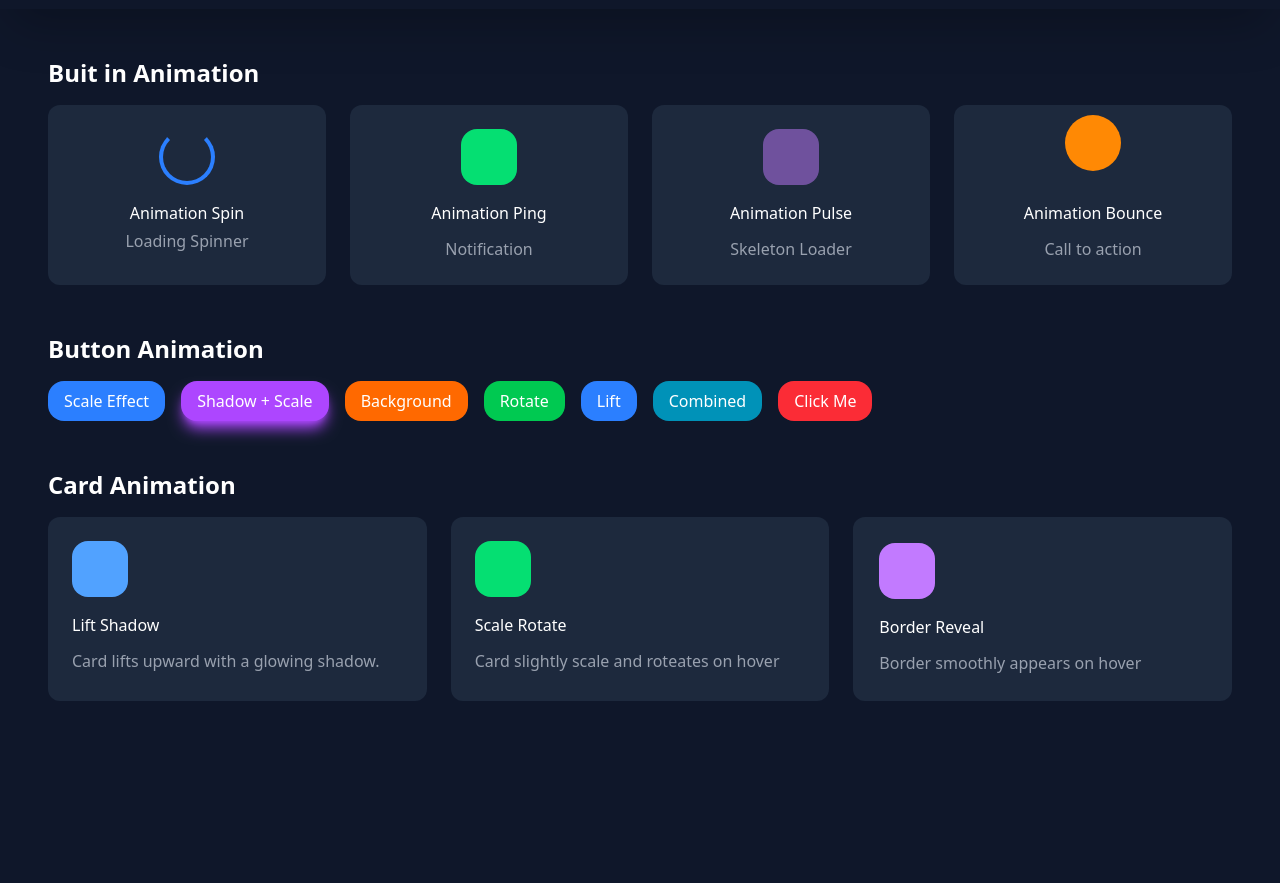
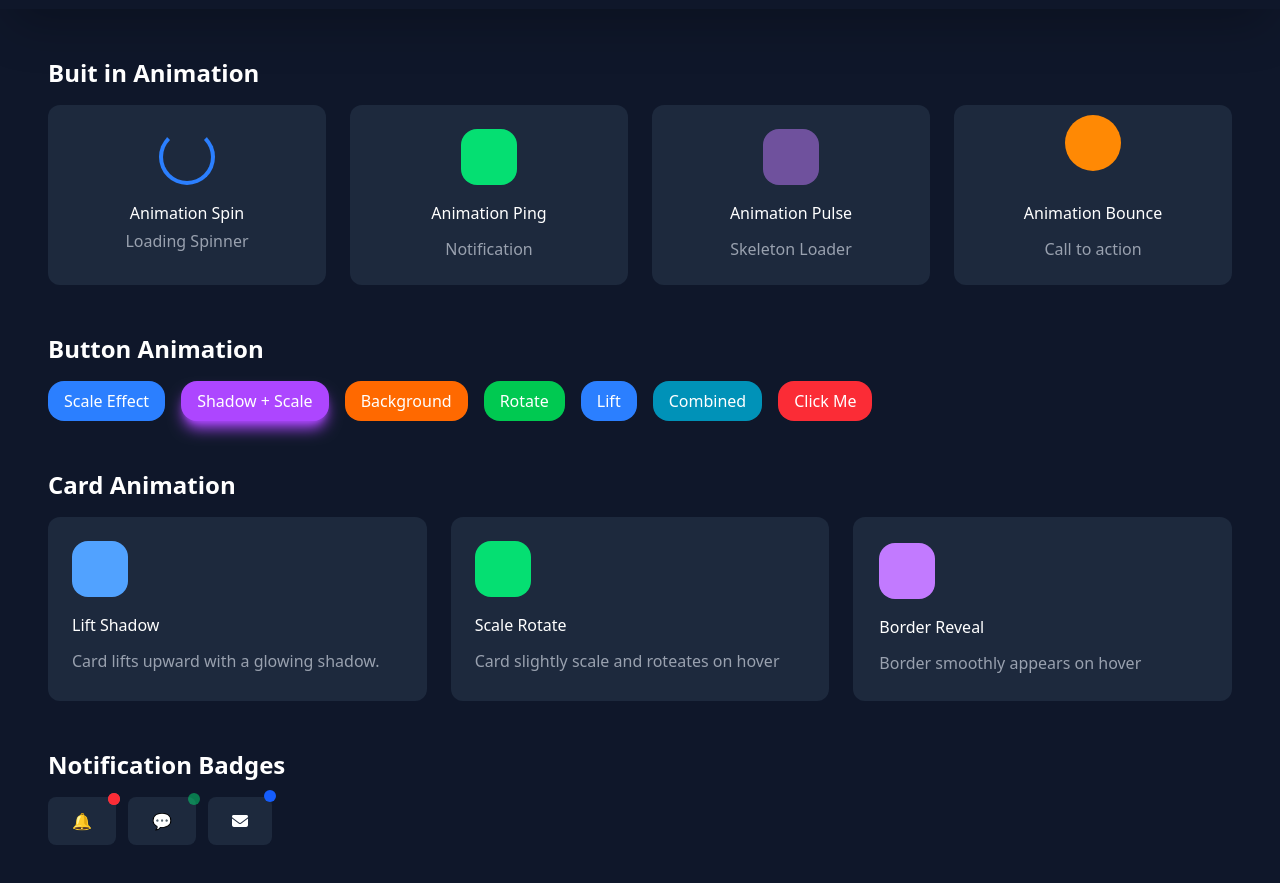
Before and after one commit to Sushant305/tailwind_project_animation, a website: page index.html in a window 1280 px wide. Shown: the part 83-966 px from the top of the page. Before the commit the page ends 832 px from the top, so only its background shows below. Drawn offline with Linux system fonts and the light colour scheme.

Commit message:
notifiction done

```diff
--- a/index.html
+++ b/index.html
@@ -5,6 +5,7 @@
     <meta charset="UTF-8">
     <meta name="viewport" content="width=device-width, initial-scale=1.0">
     <link rel="stylesheet" href="./output.css">
+    <link rel="stylesheet" href="https://cdnjs.cloudflare.com/ajax/libs/font-awesome/6.7.2/css/all.min.css">
     <title>Document</title>
 </head>
 
@@ -70,7 +71,8 @@
         </h2>
         <div class="flex gap-4">
 
-            <button class="bg-blue-500 px-4 py-2 rounded-2xl hover:scale-110 transition-transform duration-300 ease-in-out">
+            <button
+                class="bg-blue-500 px-4 py-2 rounded-2xl hover:scale-110 transition-transform duration-300 ease-in-out">
                 Scale Effect
             </button>
 
@@ -82,11 +84,13 @@
                 Shadow + Scale
             </button>
 
-            <button class="bg-orange-500 px-4 py-2 rounded-2xl hover:bg-green-400 transition-colors duration-300 ease-in-out">
+            <button
+                class="bg-orange-500 px-4 py-2 rounded-2xl hover:bg-green-400 transition-colors duration-300 ease-in-out">
                 Background
             </button>
 
-            <button class="bg-green-500 px-4 py-2 rounded-2xl hover:rotate-6  transition-transform duration-300 ease-in-out">
+            <button
+                class="bg-green-500 px-4 py-2 rounded-2xl hover:rotate-6  transition-transform duration-300 ease-in-out">
                 Rotate
             </button>
 
@@ -100,7 +104,8 @@
                 Combined
             </button>
 
-            <button class="bg-red-500 px-4 py-2 rounded-2xl hover:scale-90 transition-transform duration-300 ease-in-out">
+            <button
+                class="bg-red-500 px-4 py-2 rounded-2xl hover:scale-90 transition-transform duration-300 ease-in-out">
                 Click Me
             </button>
         </div>
@@ -114,19 +119,20 @@
 
         <div class="grid grid-cols-1 sm:grid-cols-2 lg:grid-cols-3 gap-6">
 
-             <div class="bg-slate-800 rounded-xl p-6 flex flex-col hover:-translate-y-3
+            <div class="bg-slate-800 rounded-xl p-6 flex flex-col hover:-translate-y-3
             hover:shadow-2xl
             hover:shadow-blue-500/30 transition-transform duration-300 ease-in-out  ">
                 <div class="h-14 w-14 bg-blue-400  rounded-2xl mb-4 "></div>
                 <h3 class="mb-3">
-                   Lift Shadow
+                    Lift Shadow
                 </h3>
                 <p class="text-gray-400">
                     Card lifts upward with a glowing shadow.
                 </p>
             </div>
 
-            <div class="bg-slate-800 rounded-xl p-6 flex flex-col hover:scale-105 hover:rotate-3 transition-all duration-300 ease-in-out">
+            <div
+                class="bg-slate-800 rounded-xl p-6 flex flex-col hover:scale-105 hover:rotate-3 transition-all duration-300 ease-in-out">
                 <div class="h-14 w-14 bg-green-400 rounded-2xl mb-4"></div>
                 <h3 class="mb-3">
                     Scale Rotate
@@ -136,7 +142,8 @@
                 </p>
             </div>
 
-            <div class="bg-slate-800 rounded-xl p-6 flex flex-col border-2 border-transparent hover:border-purple-500 transition-all duration-300 ease-in-out">
+            <div
+                class="bg-slate-800 rounded-xl p-6 flex flex-col border-2 border-transparent hover:border-purple-500 transition-all duration-300 ease-in-out">
                 <div class="h-14 w-14 bg-purple-400 rounded-2xl mb-4"></div>
                 <h3 class="mb-3">
                     Border Reveal
@@ -147,6 +154,44 @@
             </div>
         </div>
     </section>
+
+    <section class="m-12">
+        <h2 class="text-2xl font-bold mb-4">
+            Notification Badges
+        </h2>
+        <div class="flex gap-3">
+            <div class="relative inline-block">
+                <button class="bg-slate-800 text-white px-6 py-3 rounded-lg">
+                    🔔
+                </button>
+                <span class="absolute -top-1 -right-1 flex size-3">
+                    <span
+                        class="absolute inline-flex h-full w-full animate-ping rounded-full bg-red-400 opacity-75"></span>
+                    <span class="relative inline-flex size-3 rounded-full bg-red-500"></span>
+                </span>
+            </div>
+
+            <div class="relative inline-block">
+                <button class="bg-slate-800 text-white px-6 py-3 rounded-lg">
+                    💬
+                </button>
+                <span class="absolute -top-1 -right-1 flex size-3">
+                    <span class="absolute inline-flex h-full w-full animate-pulse rounded-full bg-green-400 "></span>
+                </span>
+            </div>
+
+            <div class="relative inline-block">
+                <button class="bg-slate-800 text-white px-6 py-3 rounded-lg">
+                    <i class="fa-solid fa-envelope"></i>
+                </button>
+                <span class="absolute -top-1 -right-1 flex size-3">
+                    <span
+                        class="absolute inline-flex h-full w-full animate-bounce rounded-full bg-blue-600 "></span>
+                </span>
+            </div>
+
+        </div>
+    </section>
 </body>
 
 </html>
```
Also changed, not shown: output.css.
